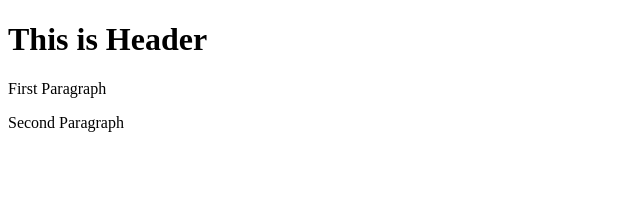
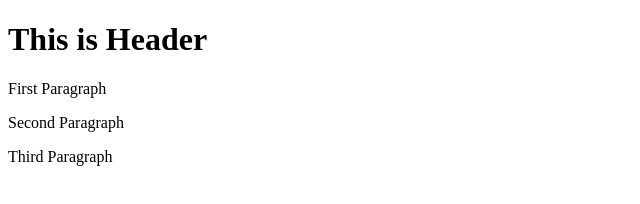
Before and after one commit to roy6177/git-test, a website: page index.html in a window 1280 px wide. Shown: the whole page, without its empty margins (0-640 px from the left). Drawn offline with Linux system fonts and the light colour scheme.

Commit message:
fourth commit

```diff
--- a/index.html
+++ b/index.html
@@ -5,5 +5,6 @@
         <h1>This is Header</h1>
         <p>First Paragraph</p>
         <p>Second Paragraph</p>
+        <p>Third Paragraph</p>
     </body>
 </html>
```
Also changed, not shown: package.json (added, +24 -0 lines), 2 other files.
